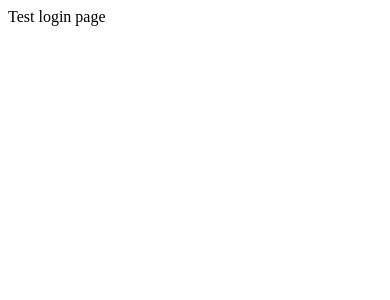
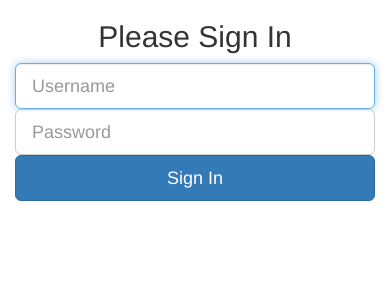
Before and after one commit to pje279/Logboat-Brewing, a PHP site: page /login.php in a window 390 px wide. Shown: the top 300 px of the page. Run offline with PHP 8.4, Linux system fonts and the light colour scheme.

Commit message:
Work on legin.php

```diff
--- a/login.php
+++ b/login.php
@@ -1,5 +1,34 @@
 <?php
 
-echo "Test login page";
+session_start();
+
+if(isset($_SESSION['userId'])){
+    header("Location: start.php");
+    exit;
+}
 
 ?>
+
+<!DOCTYPE html>
+<html>
+<head>
+    <title>Logboat Login</title>
+    <link rel="stylesheet" href="https://maxcdn.bootstrapcdn.com/bootstrap/3.3.5/css/bootstrap.min.css" integrity="sha512-dTfge/zgoMYpP7QbHy4gWMEGsbsdZeCXz7irItjcC3sPUFtf0kuFbDz/ixG7ArTxmDjLXDmezHubeNikyKGVyQ==" crossorigin="anonymous">
+</head>
+<body>
+    <div class="container">
+        <div class="row">
+            <div class="col-md-8 col-md-offset-2">
+                <form>
+                    <h2 class="text-center">Please Sign In</h2>
+                    <label for='inputUsername' class="sr-only">Email Address</label>
+                    <input type="text" id="inputUsername" name="inputUsername" class="form-control input-lg" placeholder="Username" required autofocus>
+                    <label for='inputpassword' class="sr-only">Password</label>
+                    <input type="password" id="inputpassword" name="inputpassword" class="form-control input-lg" placeholder="Password" required>
+                    <button class="btn btn-lg btn-primary btn-block" type="submit">Sign In</button>
+                </form>
+            </div>
+        </div>
+    </div>
+</body>
+</html>
```
